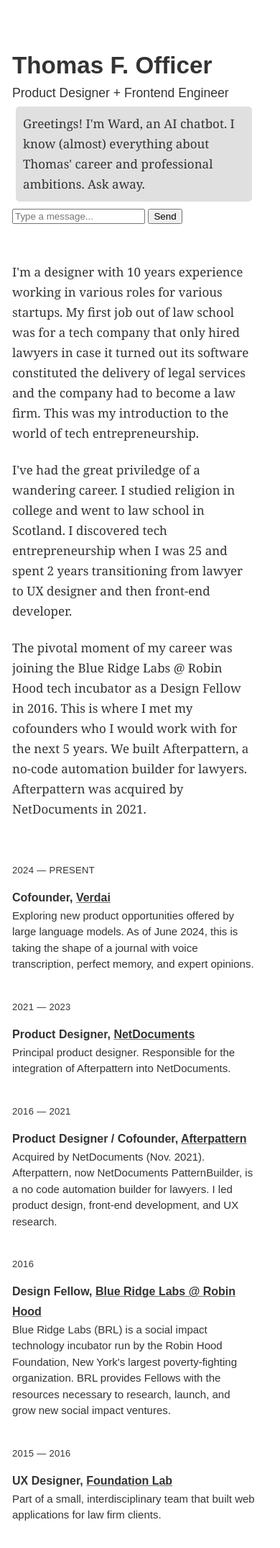
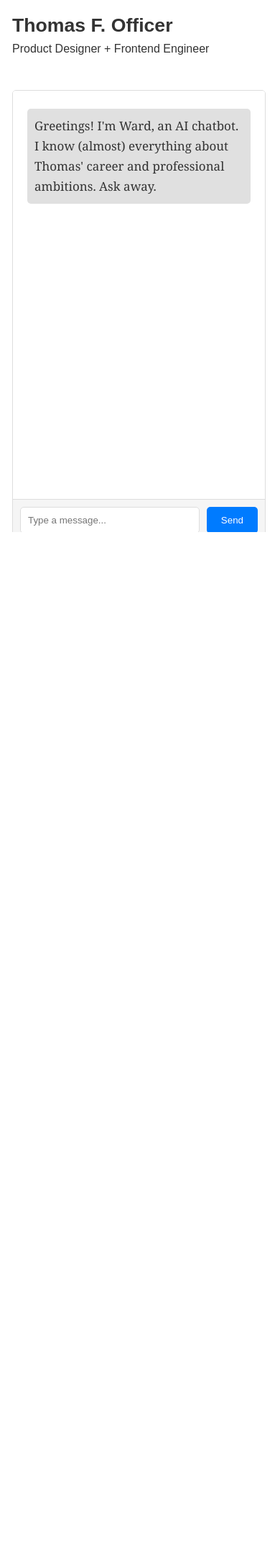
Before and after one commit to TomaOfficer/TomaOfficer, a Flask app: page / in a window 390 px wide. Shown: the part 105-2255 px from the top of the page at 72% size. After the commit the page ends 844 px from the top, so only its background shows below. Run offline with Flask 3, Linux system fonts and the light colour scheme.

Commit message:
responsive hack for chatbot

```diff
--- a/app/static/css/style.css
+++ b/app/static/css/style.css
@@ -12,13 +12,13 @@ h1 {
   font-family: Arial, Helvetica, sans-serif;
   padding: 0;
   margin: 0;
-  font-size: 2.074rem;
+  font-size: 1.666rem;
 }
 h3 {
   font-family: Arial, Helvetica, sans-serif;
   padding: 0;
   margin: 0;
-  font-size: 1.1rem;
+  font-size: 1rem;
   font-weight: 400;
 }
 p {
@@ -52,6 +52,7 @@ a {
 nav {
   display: flex;
   flex-direction: column;
+  padding: 0 2em 0 0;
 }
 .nav__top {
   border-bottom: 1px solid #ddd;
@@ -129,6 +130,8 @@ nav {
 .home {
   display: flex;
   flex-direction: row;
+  position: fixed;
+  height: 100vh;
 }
 .home__Main-leftCol {
   flex-basis: 10%;
@@ -140,7 +143,7 @@ nav {
 }
 .home__Main-rightCol {
   flex-basis: 90%;
-  padding: 1em 2em 2em 1em;
+  padding: 1em 0em 2em 1em;
 }
 .home__brand {
   max-width: 55%;
@@ -162,13 +165,16 @@ nav {
   display: flex;
   flex-direction: row;
   justify-content: space-between;
-  padding-top: 4em;
+  height: calc(100vh - 100px);
 }
 .home__Inner-body__leftCol {
   flex-basis: 37%;
+  padding-top: 2em;
 }
 .home__Inner-body__rightCol {
   flex-basis: 57%;
+  overflow: scroll;
+  padding-top: 2em;
 }
 .index__emoji {
   font-family: sans-serif;
@@ -185,10 +191,20 @@ nav {
     display: none;
   }
   .home__Inner-body {
-    flex-direction: column;
+    flex-direction: column-reverse;
+    padding-right: 20px;
+    height: calc(100vh - 60px);
+  }
+  .home__Inner-body__rightCol {
+    flex-basis: 10%;
+    padding: 1em 0;
   }
   .home__Inner-body__leftCol {
-    padding: 0 0 3em;
+    padding: 1em 0 2em;
+    flex-basis: 85%;
+  }
+  .home__Inner-body__rightCol {
+
   }
 }
 /* --- Timeline --- */
@@ -223,6 +239,9 @@ nav {
 }
 @media screen and (max-width: 1015px){
   .timeline-row {
+    display: none;
+  }
+  /* .timeline-row {
     flex-direction: column;
   }
   .timeline-row__leftCol {
@@ -230,7 +249,7 @@ nav {
   }
   .timeline-row__label {
     padding-bottom: .75em;
-  }
+  } */
 }
 /* --- Showcase header (navbar for blog and portfolio) --- */
 .showcase-header {
@@ -511,12 +530,11 @@ nav {
   box-shadow: none;
 }
 /* --- Chatbot --- */
-.chatbot-message {
+/* .chatbot-message {
   background-color: #e0e0e0;
   padding: 10px;
   border-radius: 5px;
   margin: 5px;
-  /* Other styling as needed */
 }
 .spinner {
   border: 4px solid rgba(0, 0, 0, 0.1);
@@ -526,6 +544,75 @@ nav {
   border-left-color: #09f;
   animation: spin 1s ease infinite;
 }
+@keyframes spin {
+  0% { transform: rotate(0deg); }
+  100% { transform: rotate(360deg); }
+} */
+.chat-container {
+  display: flex;
+  flex-direction: column;
+  height: 100%;
+  border: 1px solid #ddd;
+  border-radius: 5px;
+  overflow: hidden;
+}
+
+.chat-display {
+  flex: 1;
+  padding: 20px;
+  overflow-y: auto;
+  background: #fff;
+  display: flex;
+  flex-direction: column;
+}
+
+.chat-display p {
+  margin: 5px 0;
+}
+
+.chatbot-message {
+  background-color: #e0e0e0;
+  padding: 10px;
+  border-radius: 5px;
+}
+
+.chat-input {
+  display: flex;
+  padding: 10px;
+  background: #f5f5f5;
+  border-top: 1px solid #ddd;
+}
+
+.chat-input input {
+  flex: 1;
+  padding: 10px;
+  border: 1px solid #ddd;
+  border-radius: 5px;
+  margin-right: 10px;
+}
+
+.chat-input button {
+  padding: 10px 20px;
+  background: #007bff;
+  color: #fff;
+  border: none;
+  border-radius: 5px;
+  cursor: pointer;
+}
+
+.chat-input button:disabled {
+  background: #ccc;
+}
+
+.spinner {
+  border: 4px solid rgba(0, 0, 0, 0.1);
+  width: 36px;
+  height: 36px;
+  border-radius: 50%;
+  border-left-color: #09f;
+  animation: spin 1s ease infinite;
+}
+
 @keyframes spin {
   0% { transform: rotate(0deg); }
   100% { transform: rotate(360deg); }
--- a/app/templates/index.html
+++ b/app/templates/index.html
@@ -34,13 +34,19 @@
         {% include 'navbar.html' %}
         <div class="home__Inner-body">
           <div class="home__Inner-body__leftCol">
-            <h1>
-              Thomas F. Officer
-            </h1>
-            <h3>
-              Product Designer + Frontend Engineer
-            </h3>
-            <div class="chat-display" id="chatDisplay">
+            <div class="chat-container">
+              <div class="chat-display" id="chatDisplay">
+                <p id="welcomeMessage" class="chatbot-message">Greetings! I'm Ward, an AI chatbot. I know (almost) everything about Thomas' career and professional ambitions. Ask away.</p>
+              </div>
+              <div class="chat-input">
+                <input type="text" id="userMessage" placeholder="Type a message..." onkeypress="handleKeyPress(event)">
+                <button onclick="sendUserMessage()">Send</button>
+                <div id="spinner" class="spinner" style="display: none;"></div>
+              </div>
+            </div>
+
+
+            <!-- <div class="chat-display" id="chatDisplay">
               <p id="welcomeMessage" class="chatbot-message">Greetings! I'm Ward, an AI chatbot. I know (almost) everything about Thomas' career and professional ambitions. Ask away.</p>
             </div>
             <div class="chatbot">
@@ -48,10 +54,10 @@
               <input type="text" id="userMessage" placeholder="Type a message...">
               <button onclick="sendUserMessage()">Send</button>
               <div id="spinner" class="spinner" style="display: none;"></div>
-            </div>
+            </div> -->
           </div>
           <div class="home__Inner-body__rightCol">
-            <p>
+            <!-- <p>
               I'm a designer with 10 years experience working in various roles for various startups. My first job out of law school was for a tech company that only hired lawyers in case it turned out its software constituted the delivery of legal services and the company had to become a law firm. This was my introduction to the world of tech entrepreneurship.
             </p>
             <p>
@@ -59,7 +65,13 @@
             </p>
             <p>
               The pivotal moment of my career was joining the Blue Ridge Labs @ Robin Hood tech incubator as a Design Fellow in 2016. This is where I met my cofounders who I would work with for the next 5 years. We built Afterpattern, a no-code automation builder for lawyers. Afterpattern was acquired by NetDocuments in 2021.
-            </p>
+            </p> -->
+            <h1>
+              Thomas F. Officer
+            </h1>
+            <h3>
+              Product Designer + Frontend Engineer
+            </h3>
             <div class="timeline-row">
               <div class="timeline-row__leftCol">
                 <p class="timeline-row__label">
```
